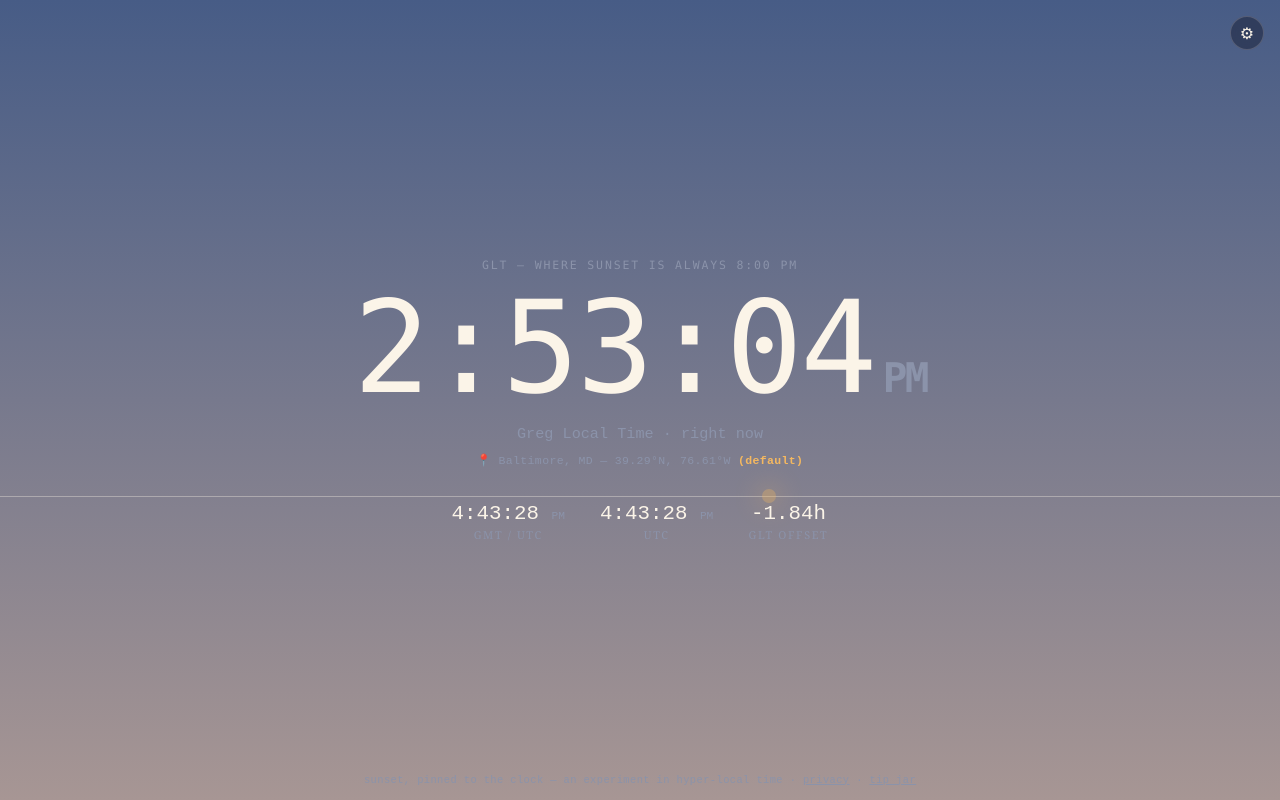
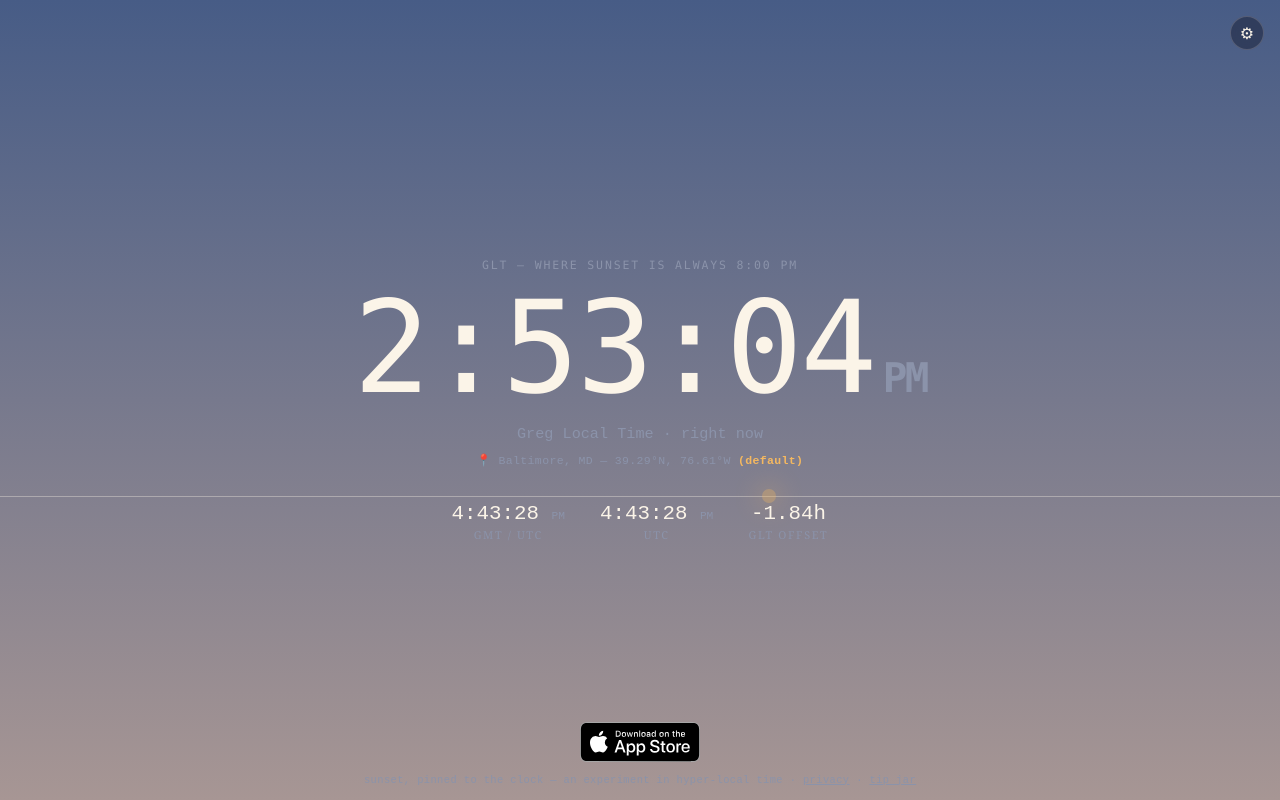
Before and after one commit to gchaprnka/Greg-local-time, a plain HTML site: page index.html in a window 1280 px wide. Drawn offline with Linux system fonts and the light colour scheme.

Commit message:
Add App Store download badge to the page footer
Links to the live iOS app. Badge artwork is Apple's unmodified black SVG,
self-hosted under /badges so visitors' browsers don't load assets from Apple.
Leaves a marked spot for the Google Play badge once the Android app is public.

Co-Authored-By: Claude Sonnet 5.5 <noreply@anthropic.com>
Claude-Session: https://claude.ai/code/session_01Wvd9J236cLYjguWoj6H4Mp

```diff
--- a/index.html
+++ b/index.html
@@ -131,6 +131,10 @@
     position:absolute; bottom:0.9rem; left:0; right:0; text-align:center; z-index:1;
     font-family: ui-monospace, monospace; font-size:0.65rem; color: var(--slate); letter-spacing:0.04em;
   }
+  /* Apple's badge artwork, unmodified (black version, 40px tall as supplied). */
+  #storeBadges{ display:flex; justify-content:center; align-items:center; gap:0.6rem; margin-bottom:0.7rem; }
+  #storeBadges a{ display:inline-block; line-height:0; }
+  #storeBadges img{ height:40px; width:auto; display:block; }
 </style>
 </head>
 <body>
@@ -170,7 +174,12 @@
     </div>
   </div>
 
-  <footer>sunset, pinned to the clock — an experiment in hyper-local time · <a href="/privacy.html" style="color:inherit">privacy</a> · <a href="https://ko-fi.com/greglocaltime" style="color:inherit" target="_blank" rel="noopener">tip jar</a></footer>
+  <footer>
+  <div id="storeBadges">
+    <a href="https://apps.apple.com/us/app/greg-local-time/id6832857471?itscg=30200&amp;itsct=apps_box_badge&amp;mttnsubad=6832857471" target="_blank" rel="noopener"><img src="/badges/app-store-badge-black.svg" alt="Download on the App Store" width="120" height="40"></a>
+    <!-- Google Play badge goes here once the Android app is public -->
+  </div>
+  sunset, pinned to the clock — an experiment in hyper-local time · <a href="/privacy.html" style="color:inherit">privacy</a> · <a href="https://ko-fi.com/greglocaltime" style="color:inherit" target="_blank" rel="noopener">tip jar</a></footer>
 
 <script>
 /* ---------- Ported solar / GLT core ---------- */
```
Also changed, not shown: badges/app-store-badge-black.svg (added).
